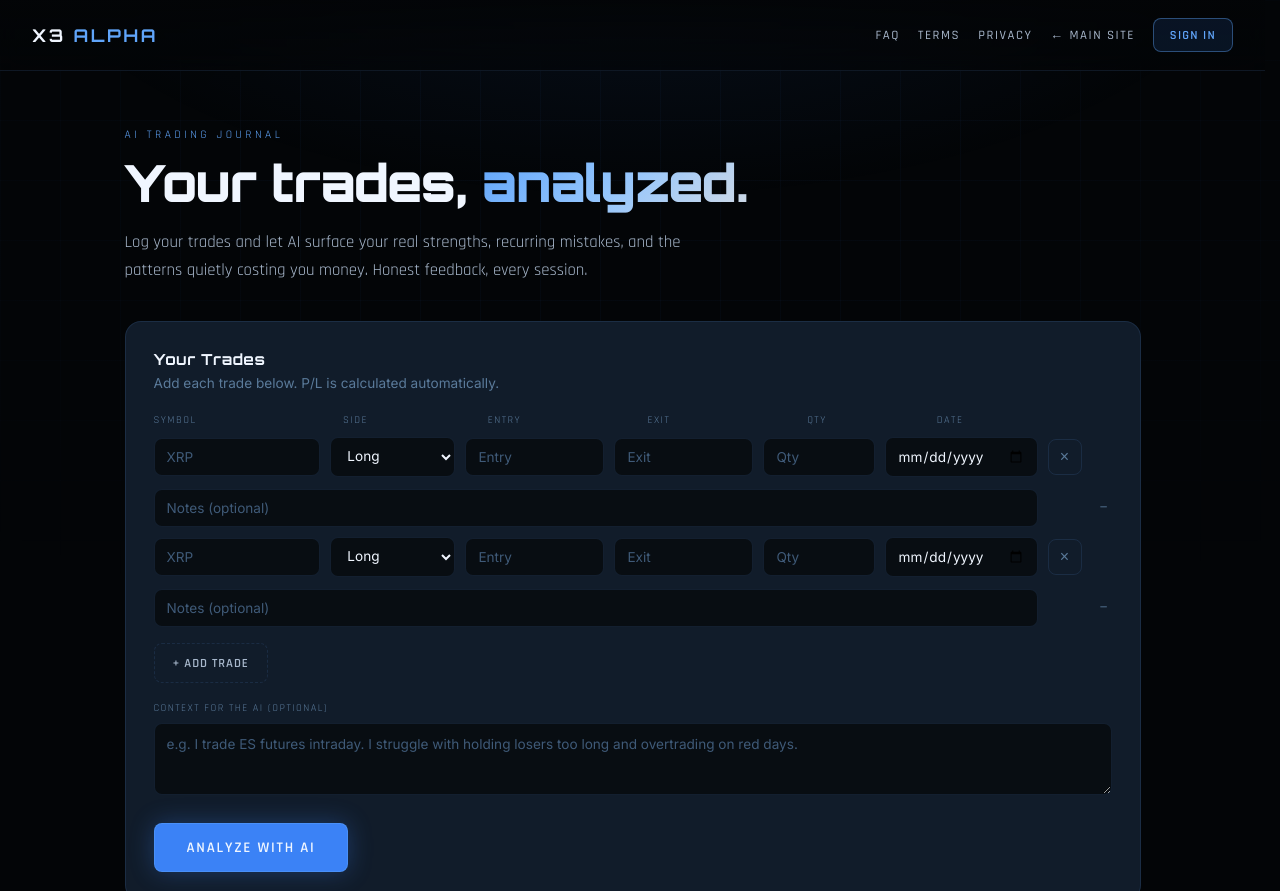
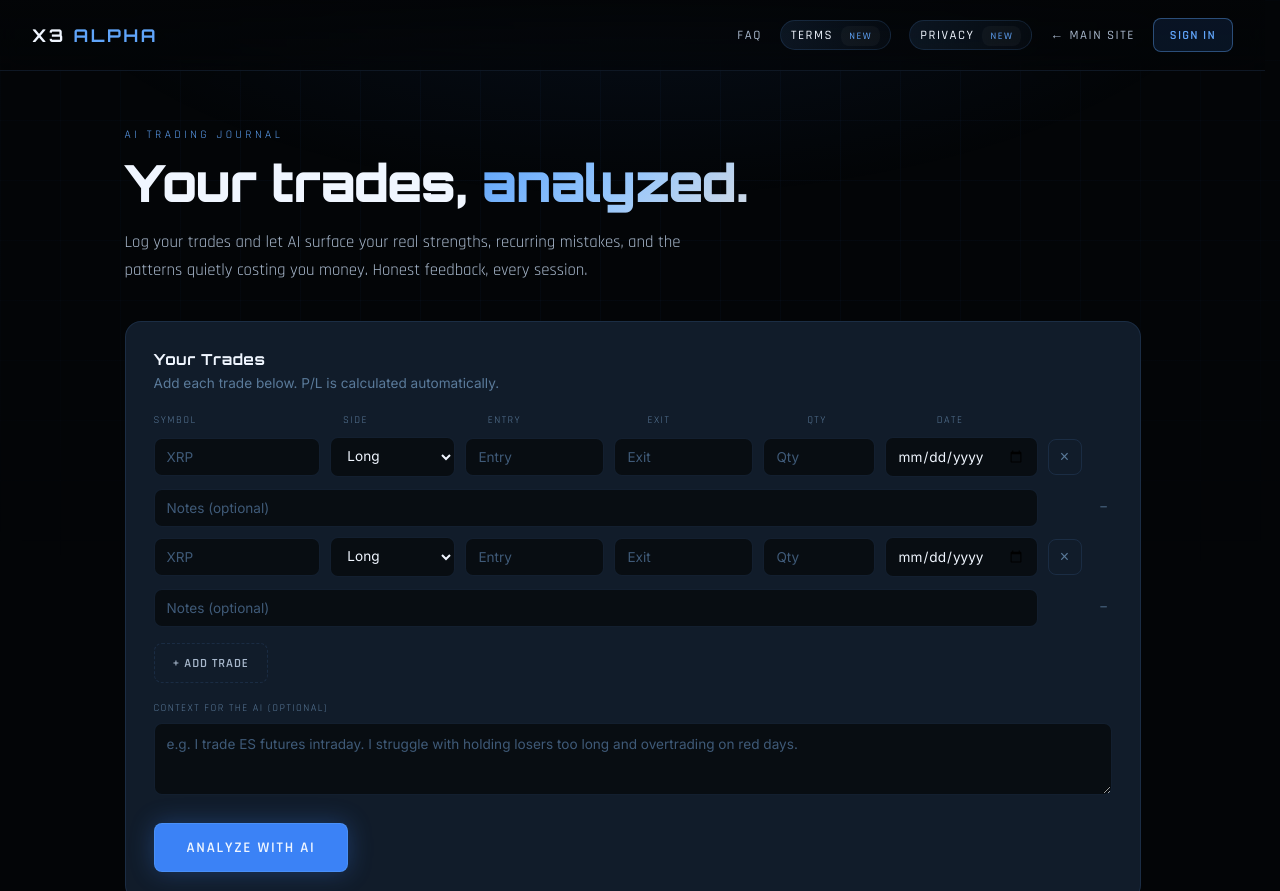
Before and after one commit to xxZavixx/x3-alpha, a website: page index.html in a window 1280 px wide. Shown: the top 891 px of the page. Drawn offline with nearby package versions, Linux system fonts and the light colour scheme; no server answers.

Commit message:
UI: add 'New' badge to Terms and Privacy links

```diff
--- a/index.html
+++ b/index.html
@@ -50,6 +50,14 @@
       text-decoration:none; transition:color 0.2s;
     }
     .nav-link:hover { color:var(--white); }
+    .nav-link.new {
+      position:relative; padding:6px 10px; border-radius:999px; background:linear-gradient(90deg, rgba(96,165,250,0.10), rgba(96,165,250,0.04));
+      border:1px solid rgba(96,165,250,0.14); color:var(--white);
+    }
+    .nav-link.new::after {
+      content:'New'; font-family:'Rajdhani',monospace; font-size:0.62rem; color:var(--blue-bright);
+      background:rgba(255,255,255,0.03); padding:4px 8px; border-radius:8px; margin-left:8px; vertical-align:middle;
+    }
     .plan-pill {
       font-family:'Rajdhani',monospace; font-size:0.65rem; letter-spacing:0.16em;
       text-transform:uppercase; padding:5px 12px; border-radius:100px;
@@ -265,8 +273,8 @@
     </a>
     <div class="nav-right">
       <a class="nav-link" href="#faq">FAQ</a>
-      <a class="nav-link" href="terms.html">Terms</a>
-      <a class="nav-link" href="privacy.html">Privacy</a>
+      <a class="nav-link new" href="terms.html">Terms</a>
+      <a class="nav-link new" href="privacy.html">Privacy</a>
       <a class="nav-link" href="https://x3digitalcapital.com">← Main Site</a>
       <span id="accountArea"></span>
     </div>
@@ -374,8 +382,8 @@
   <footer>
     <div class="footer-row">
       <a href="https://x3digitalcapital.com">x3digitalcapital.com</a>
-      <a href="terms.html">Terms &amp; Conditions</a>
-      <a href="privacy.html">Privacy Policy</a>
+      <a class="new" href="terms.html">Terms &amp; Conditions</a>
+      <a class="new" href="privacy.html">Privacy Policy</a>
       <a href="mailto:alpha@x3digitalcapital.com" id="supportLink">Support</a>
     </div>
     <p class="disclaimer">X3 Alpha is a trading-journal and self-review tool operated by X3 Digital Capital LLC. It analyzes trades you choose to enter and is provided for informational and educational purposes only. It is not financial, investment, legal, or tax advice, and nothing it outputs is a recommendation to buy or sell any asset. Trading involves substantial risk of loss. You are solely responsible for your decisions.</p>
```
